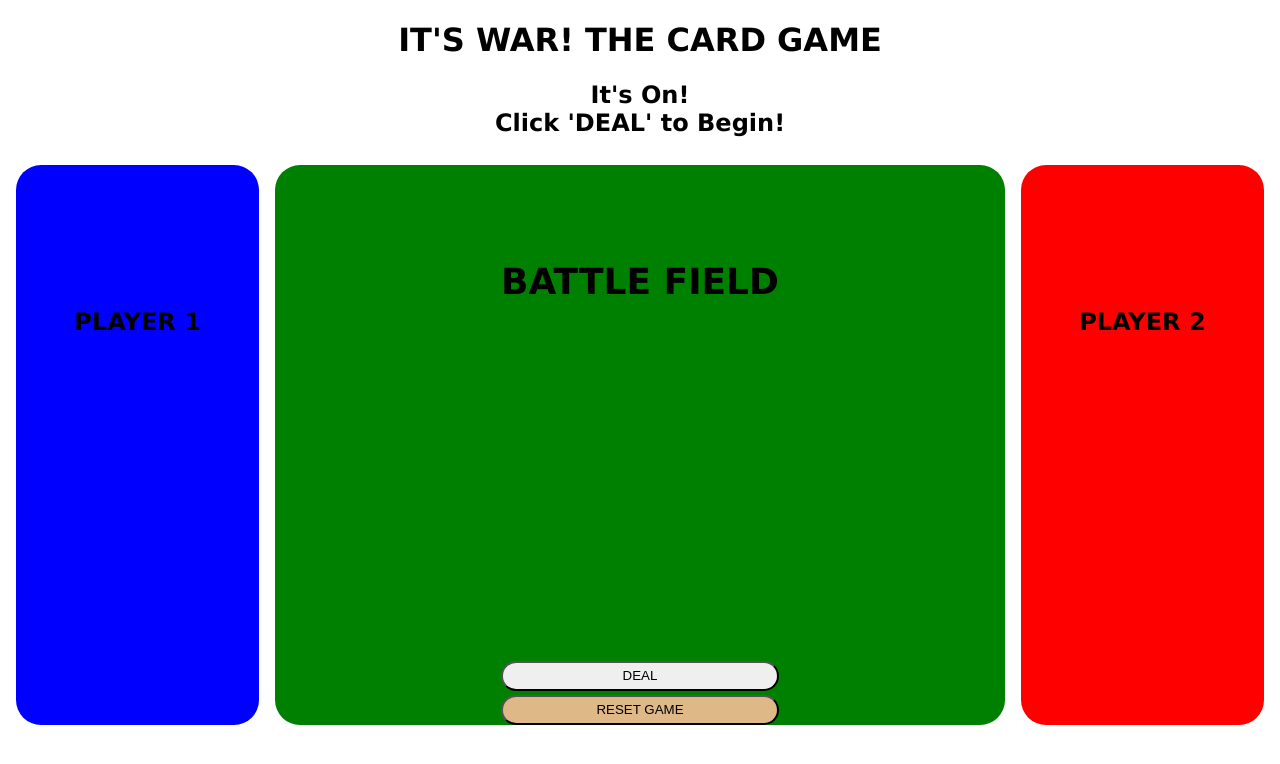
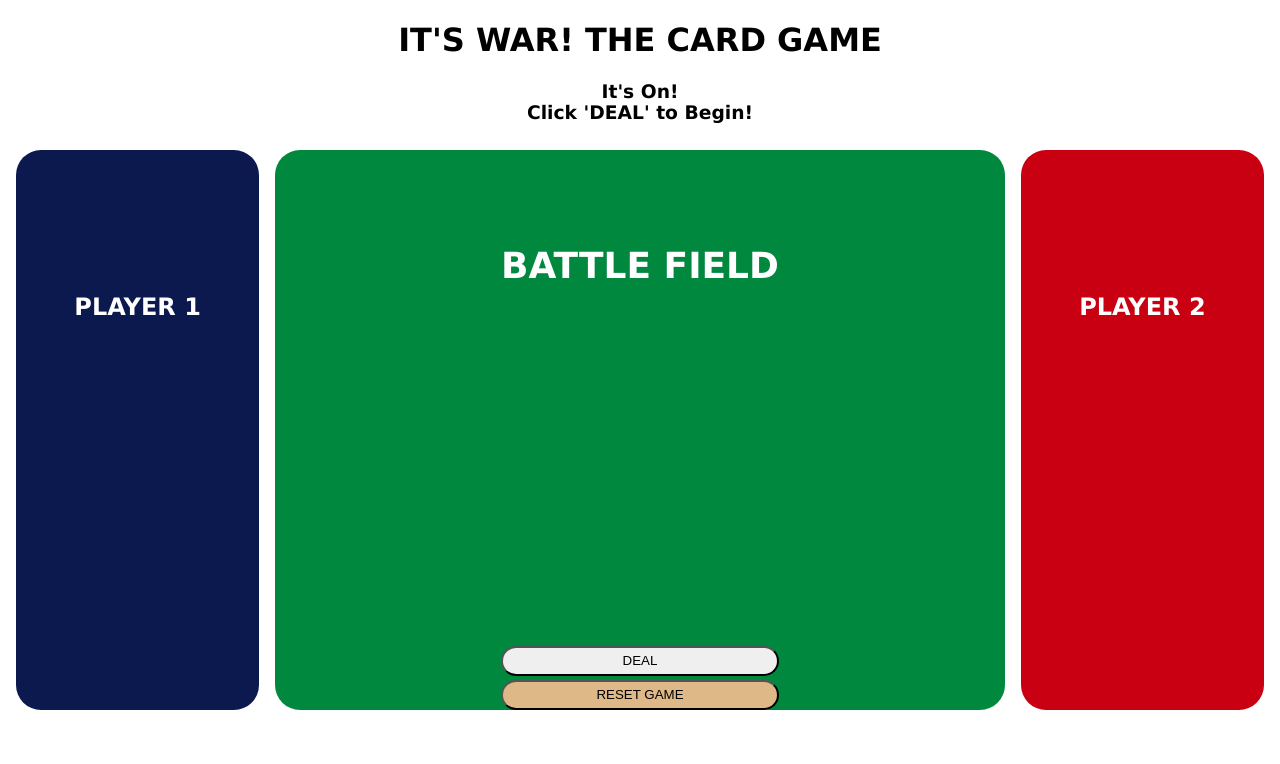
Before and after one commit to fosterhorak/war-card-game, a plain HTML site: page index.html in a window 1280 px wide. Drawn offline with Linux system fonts and the light colour scheme.

Commit message:
new colors

```diff
--- a/css/styles.css
+++ b/css/styles.css
@@ -1,8 +1,18 @@
+:root {
+    --player1blue: rgb(11, 25, 79);
+    --player2red: rgb(200, 0, 17);
+    --battlefield: rgb(0, 136, 62);
+}
+
 body {
     font-family: Verdana, Geneva, Tahoma, sans-serif;
 }
 
-h1, h2, div {
+h2, h4 {
+    color: white;
+}
+
+h1, h3, h2, div {
     text-align: center;
 }
 
@@ -27,10 +37,10 @@ h1, h2, div {
 }
 
 .player1{
-    background-color: blue;
+    background-color: var(--player1blue);
 }
 .player2{
-    background-color: red;
+    background-color: var(--player2red);
 }
 
 #p1cards, #p2cards, #p1duelBox, #p2duelBox {
@@ -40,7 +50,7 @@ h1, h2, div {
 .battleField {
     width: 60%;
     height: 100%;
-    background-color: green;
+    background-color: var(--battlefield);
     font-size: 3vmin;
     display: grid;
     border-radius: 25px;
--- a/index.html
+++ b/index.html
@@ -11,7 +11,7 @@
 </head>
 <body>
     <h1 class = "header">IT'S WAR! THE CARD GAME</h1>
-    <h2 id = "msg"></h2>
+    <h3 id = "msg"></h3>
     <div class = "container">
         <div class = "player1">
             <H2>PLAYER 1</H2>
```
